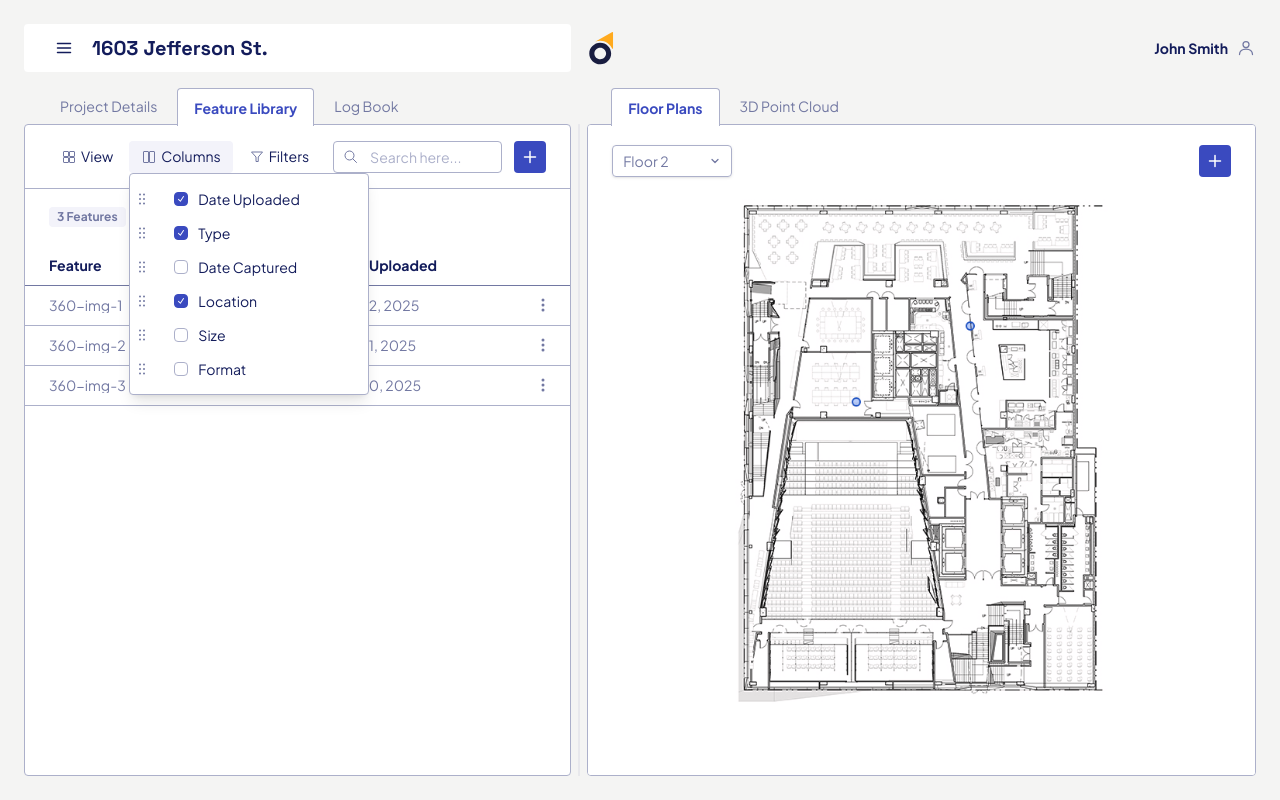
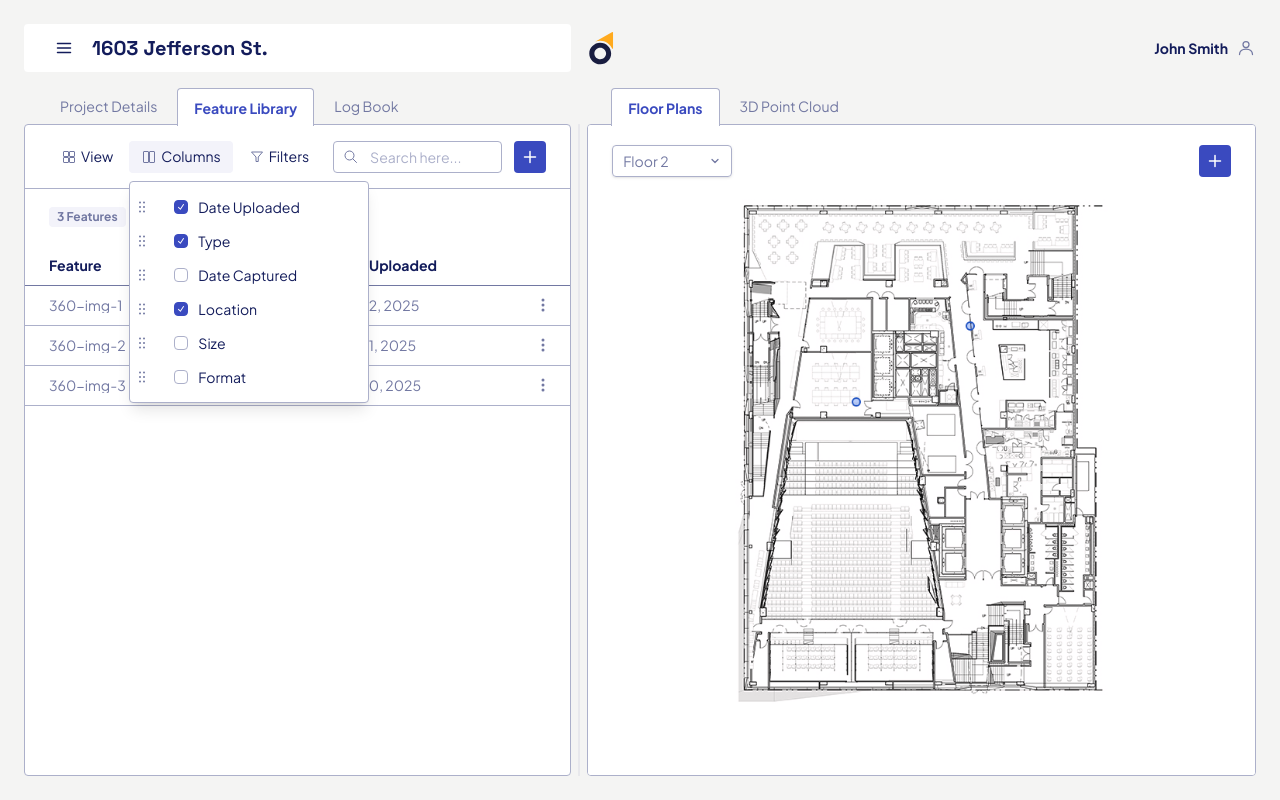
Before and after one commit to eptrszkwcz/260419_ocumap-R, a React (Vite) app: page /library in a window 1280 px wide. Both pictures are taken after a click on the button "Columns". Built offline with nearby package versions, Linux system fonts and the light colour scheme.

Commit message:
top margin on dropdowns

```diff
--- a/src/components/ControlHeaderToolbar.tsx
+++ b/src/components/ControlHeaderToolbar.tsx
@@ -295,14 +295,14 @@ export function ControlHeaderToolbar({
     <div
       id={id}
       className={
-        'flex h-16 w-full shrink-0 items-center gap-3 ' +
+        'flex h-16 w-full shrink-0 items-center gap-3 overflow-visible ' +
         (projectsChrome ? 'px-0 border-b-0 bg-transparent' : 'border-b border-stroke px-panel-padding')
       }
       role="toolbar"
       aria-label={toolbarAriaLabel}
     >
       {showSecondaryActions ? (
-        <div className="flex shrink-0 items-center gap-1">
+        <div className="flex shrink-0 items-center gap-1 overflow-visible">
           {secondaryActions ??
             secondaryConfig.map(({ id: btnId, label, Icon }) => {
               const isActive = activeId === btnId
--- a/src/components/DropdownPanel.tsx
+++ b/src/components/DropdownPanel.tsx
@@ -1,7 +1,10 @@
 import { useEffect, useId, useRef, useState, type MouseEvent, type ReactNode } from 'react'
 
+/** Visible panel surface (border, background, shadow). */
 export const dropdownMenuPanelClassName =
-  'border-stroke font-sans text-standard font-normal absolute top-full z-40 w-[200px] overflow-hidden rounded-panel border bg-panel py-1 shadow-lg'
+  'border-stroke font-sans text-standard font-normal w-[200px] overflow-hidden rounded-panel border bg-panel py-1 shadow-lg'
+
+const dropdownAnchorClassName = 'ocu-dropdown-anchor'
 
 export type DropdownPanelTriggerProps = {
   open: boolean
@@ -81,14 +84,18 @@ export function DropdownPanel({
 
       {open ? (
         <div
-          id={panelId}
-          aria-label={panelAriaLabel}
-          className={dropdownMenuPanelClassName + ' ' + alignClass}
-          style={panelWidth != null ? { width: panelWidth } : undefined}
+          className={dropdownAnchorClassName + ' ' + alignClass}
           onMouseLeave={closeOnMouseLeave ? () => setOpen(false) : undefined}
-          onClick={(e) => e.stopPropagation()}
         >
-          {children}
+          <div
+            id={panelId}
+            aria-label={panelAriaLabel}
+            className={dropdownMenuPanelClassName}
+            style={panelWidth != null ? { width: panelWidth } : undefined}
+            onClick={(e) => e.stopPropagation()}
+          >
+            {children}
+          </div>
         </div>
       ) : null}
     </div>
--- a/src/index.css
+++ b/src/index.css
@@ -62,6 +62,14 @@
     margin-bottom: -2px;
   }
 
+  /** Dropdown anchor: 8px transparent gap between trigger and panel surface. */
+  .ocu-dropdown-anchor {
+    position: absolute;
+    top: 100%;
+    z-index: 40;
+    padding-top: 8px;
+  }
+
   /** Filter dropdown date fields — match muted body text and calendar icon. */
   .ocu-filter-date-input {
     color: var(--color-fg-muted);
--- a/src/panels/library/LibraryContent.tsx
+++ b/src/panels/library/LibraryContent.tsx
@@ -300,7 +300,7 @@ function FeatureLibraryView({ assets, setAssets }: FeatureLibraryViewProps) {
 
   return (
     <div className="relative flex min-h-0 min-w-0 flex-1 flex-col">
-      <div className="relative z-20 shrink-0">
+      <div className="relative z-20 shrink-0 overflow-visible">
         <FeatureLibraryToolbar
         onAddFeatureClick={() => {
           cancelLocationPick()
```
